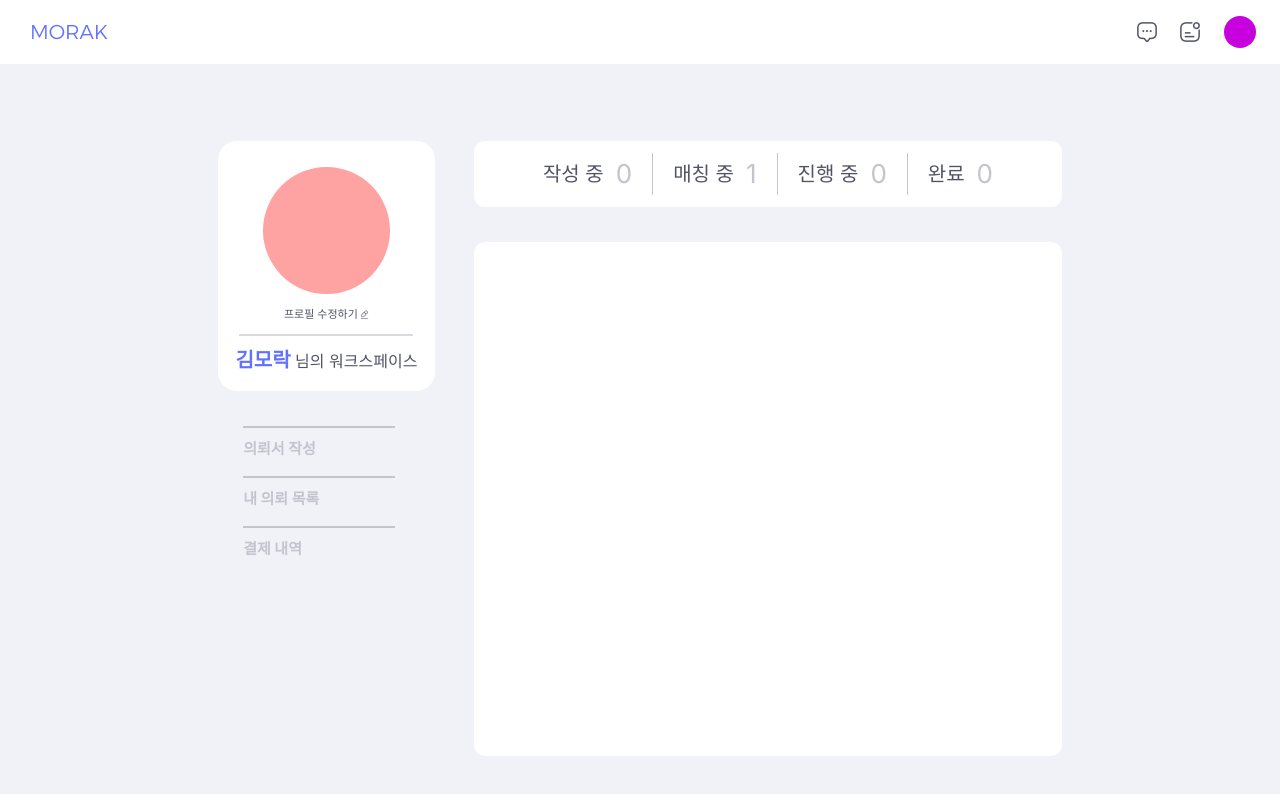
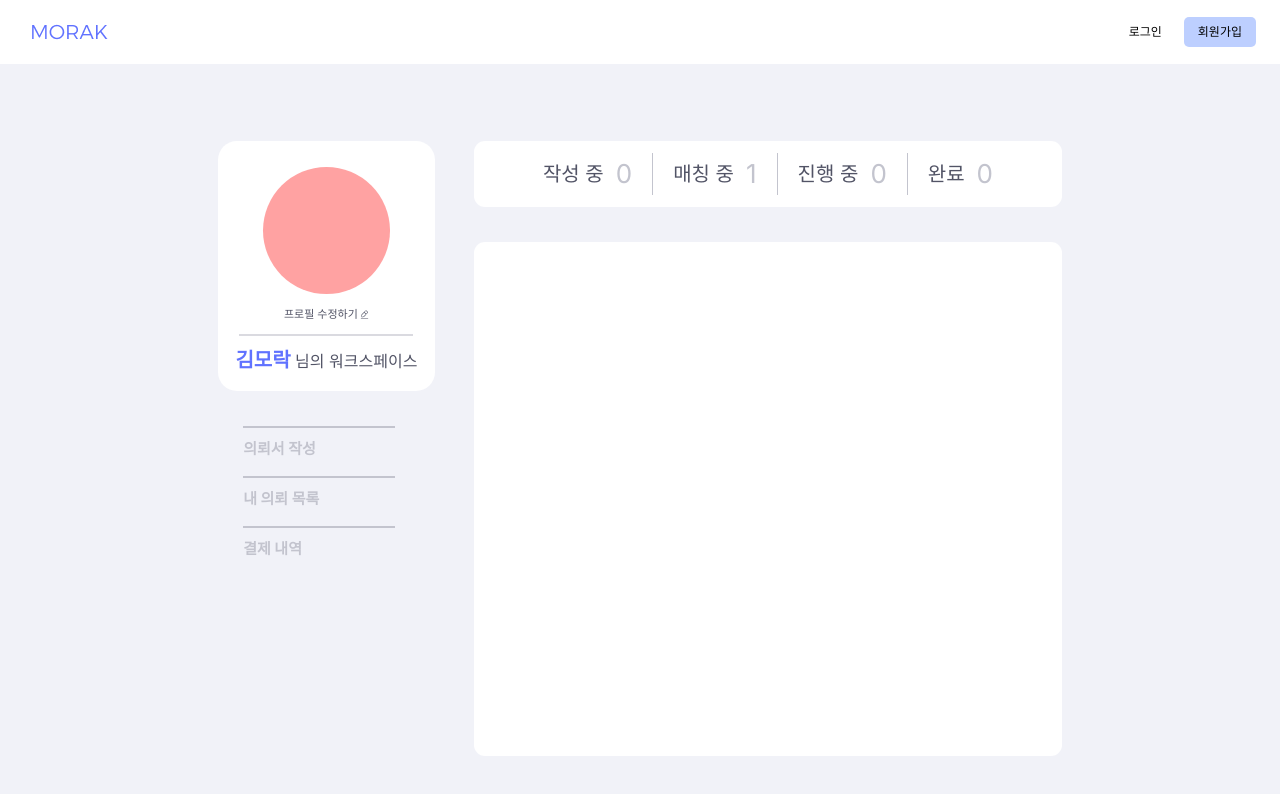
Before and after one commit to morak-web/morak-frontend, a React (Vite) app: page /request-list in a window 1280 px wide. Shown: the top 794 px of the page. Built offline with nearby package versions, Linux system fonts and the light colour scheme.

Commit message:
feat: Header 회원가입 클릭 시 로그인된 상태로 임시 전환

```diff
--- a/src/components/Header/Header.jsx
+++ b/src/components/Header/Header.jsx
@@ -2,14 +2,17 @@ import morakLogo from '../../assets/Header/morak-logo-nav.png';
 import messageIcon from '../../assets/Header/message.png';
 import notificationIcon from '../../assets/Header/notification-status.png';
 
+import { useState } from 'react';
 import { Link } from 'react-router-dom';
 
 export default function Header() {
+  const [isLogin, setIsLogin] = useState(false);
   return (
     <nav className="h-[64px] pl-[32px] pr-[24px] py-[20px] flex justify-between items-center">
       <Link to="/">
         <img src={morakLogo} alt="morakLogo" />
       </Link>
+      {isLogin ? (
         <div className="flex gap-[23px] ">
           <div className="flex gap-[21px] items-center">
             <Link>
@@ -21,6 +24,20 @@ export default function Header() {
           </div>
           <div className="w-8 h-8 rounded-[50%] bg-fuchsia-600" />
         </div>
+      ) : (
+        <div className="flex gap-[22px] items-center">
+          <Link to="/login" className="text-[12px]">
+            로그인
+          </Link>
+          <Link
+            // to="/sign-up"
+            className="text-[12px] bg-[#BDCFFF] py-[6px] px-[14px] rounded-[5px]"
+            onClick={() => setIsLogin(true)}
+          >
+            회원가입
+          </Link>
+        </div>
+      )}
     </nav>
   );
 }
```
Lines whose indentation alone changed are shown as unchanged.
